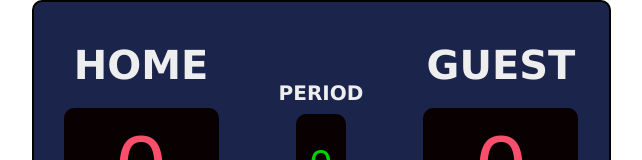
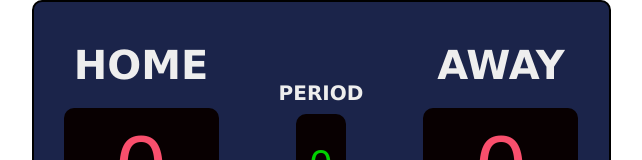
Before and after one commit to ajab7032/score-card, a website built with Vite: page index.html in a window 1280 px wide. Shown: the top 160 px of the page, without its empty margins (319-961 px from the left). Built offline with nearby package versions, Linux system fonts and the light colour scheme; a web font is replaced by a local one.

Commit message:
Updating HTML Doc
Updated header from GUEST to AWAY

```diff
--- a/index.html
+++ b/index.html
@@ -23,7 +23,7 @@
                     <p class="prd">0</p>
                 </div>
                 <div>
-                    <h3 id="header">GUEST</h3>
+                    <h3 id="header">AWAY</h3>
                     <p id="gscore" class="scr">0</p>
                     <div class="buttons">
                         <button id="btn" onclick="gAddOne()">+1</button>
```
